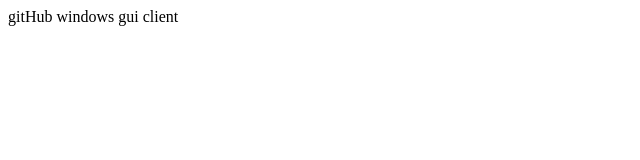
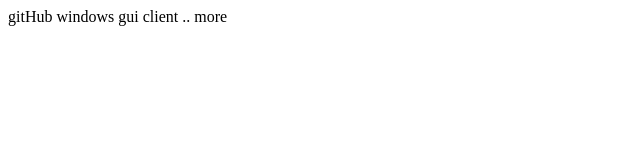
Before and after one commit to richsua/test308tube2, a plain HTML site: page WebContent/index.html in a window 1280 px wide. Shown: the full height of the page, 0-640 px from the left. Drawn offline with Linux system fonts and the light colour scheme.

Commit message:
add more code
on the index.html file

```diff
--- a/WebContent/index.html
+++ b/WebContent/index.html
@@ -6,5 +6,7 @@
 </head>
 <body>
 	gitHub windows gui client
+
+	.. more
 </body>
 </html>
```
